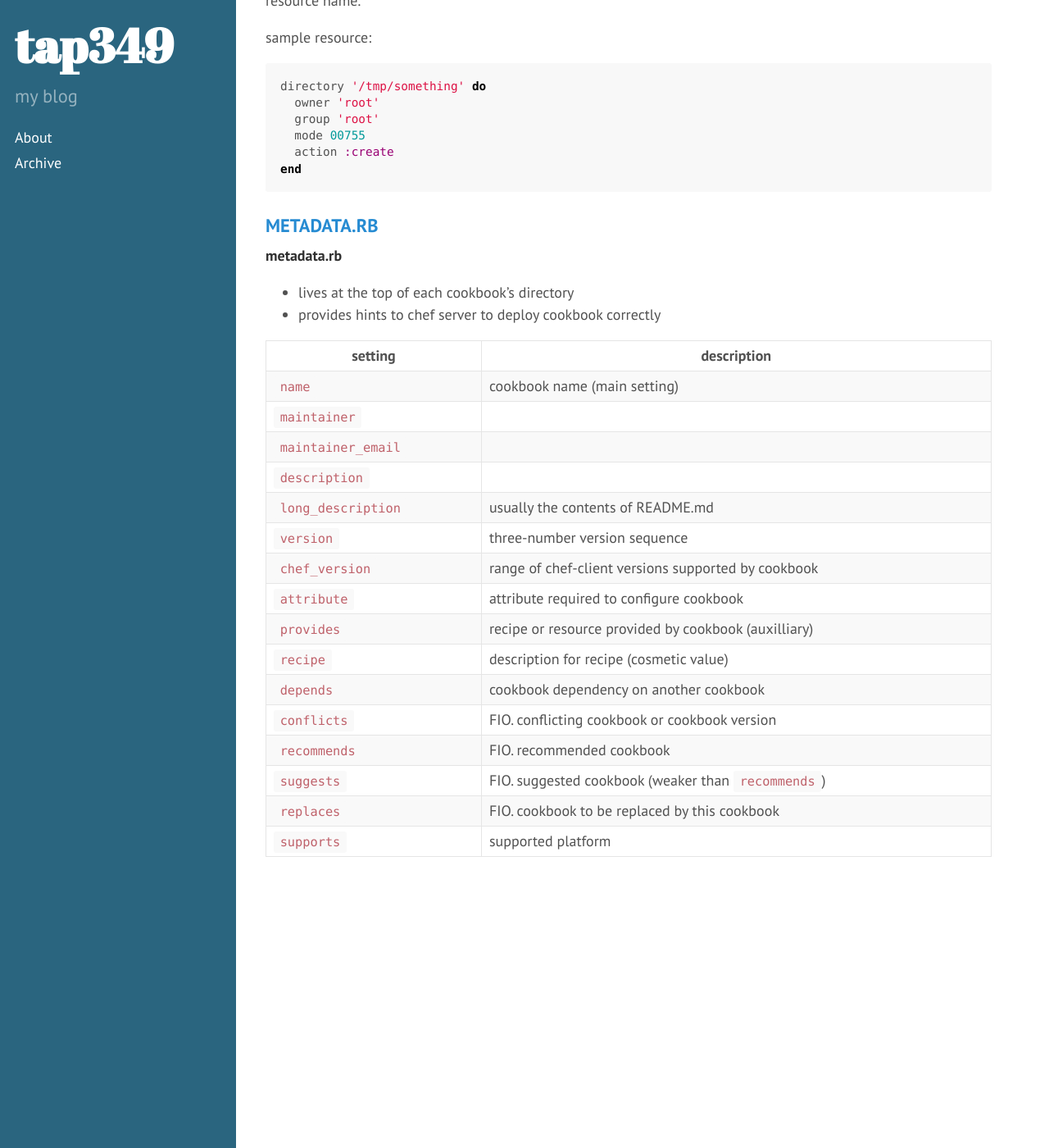
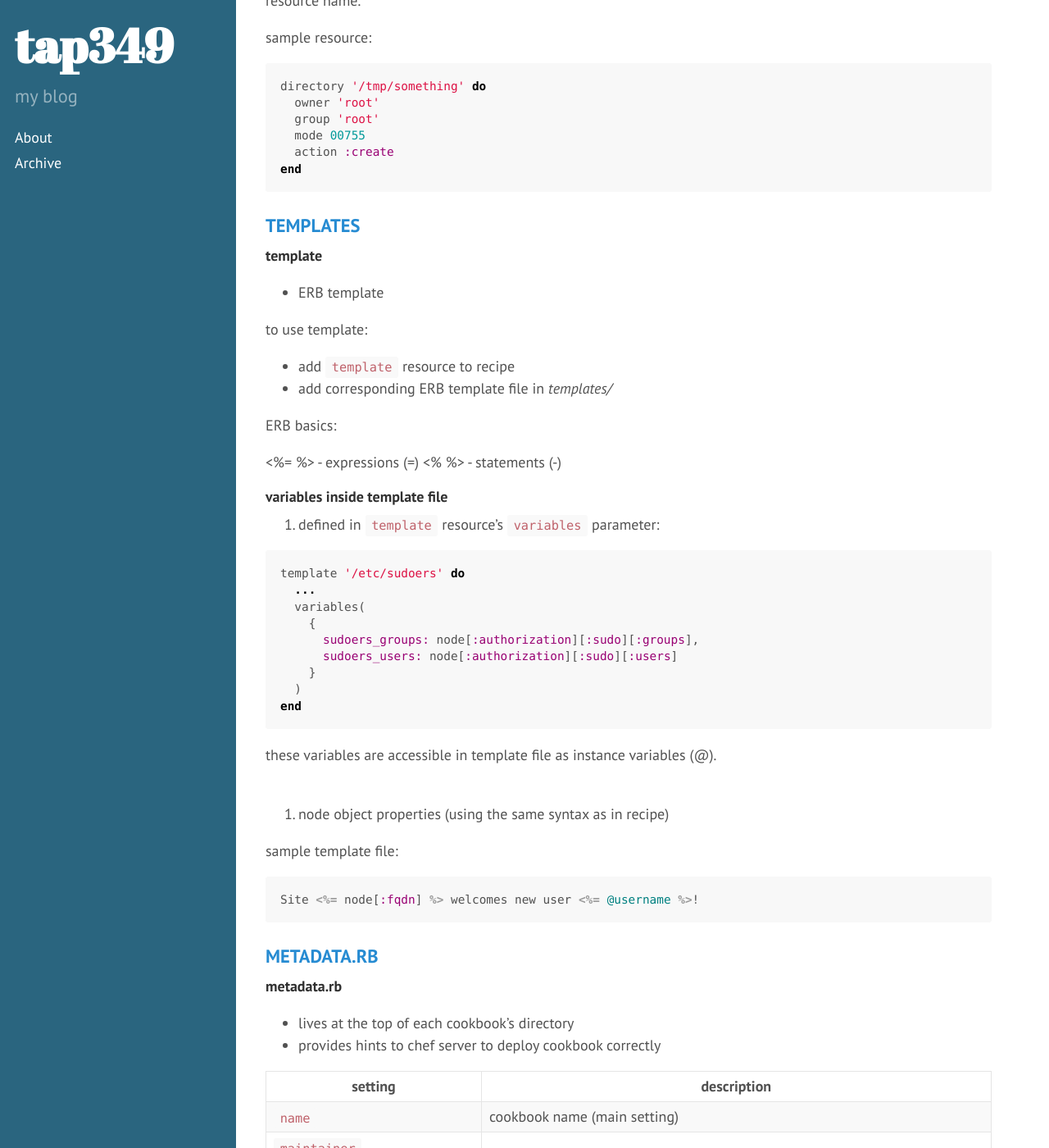
Before and after one commit to tap349/tap349.github.io, a Jekyll site: the page built from _posts/2015-01-06-notes-about-chef.md, in a window 1280 px wide and 1400 px high, scrolled down 11615 px. Shown: the whole window at 82% size. Built offline with Jekyll 4.4.1, drawn with Linux system fonts in a browser that asks for light colours; Markdown is read by kramdown in place of the engine named in the settings; some of the changed text lies outside the part shown.

Commit message:
update 2016-01-14_01:42:07

````diff
--- a/_posts/2015-01-06-notes-about-chef.md
+++ b/_posts/2015-01-06-notes-about-chef.md
@@ -498,6 +499,48 @@ directory '/tmp/something' do
 end
 ```
 
+### [TEMPLATES](https://docs.chef.io/templates.html)
+
+**template**
+
+- ERB template
+
+to use template:
+
+- add `template` resource to recipe
+- add corresponding ERB template file in _templates/_
+
+ERB basics:
+
+<%= %> - expressions (=)
+<%  %> - statements (-)
+
+#### variables inside template file
+
+1. defined in `template` resource's `variables` parameter:
+
+```ruby
+template '/etc/sudoers' do
+  ...
+  variables(
+    {
+      sudoers_groups: node[:authorization][:sudo][:groups],
+      sudoers_users: node[:authorization][:sudo][:users]
+    }
+  )
+end
+```
+
+these variables are accessible in template file as instance variables (@).
+<br><br>
+2. node object properties (using the same syntax as in recipe)
+
+sample template file:
+
+```erb
+Site <%= node[:fqdn] %> welcomes new user <%= @username %>!
+```
+
 ### [METADATA.RB](https://docs.chef.io/cookbook_repo.html)
 
 **metadata.rb**
````
Also changed, not shown: other parts of _posts/2015-01-06-notes-about-chef.md (+1 -0 lines).
